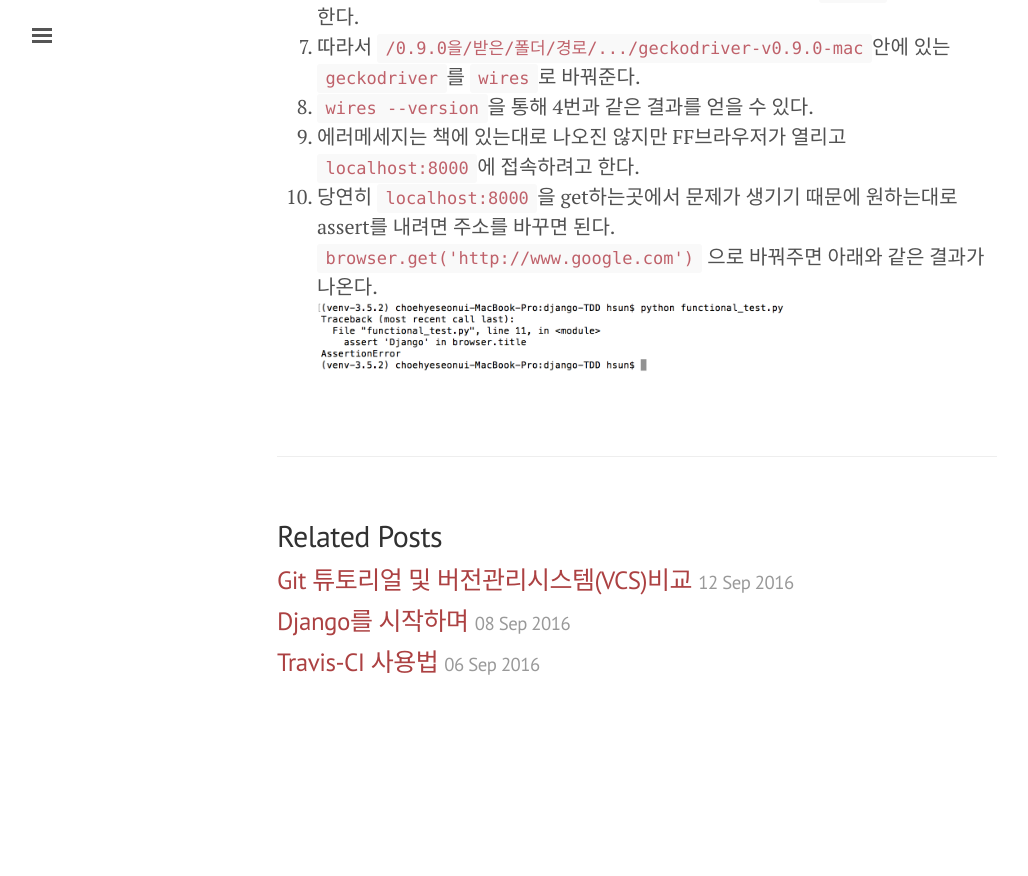
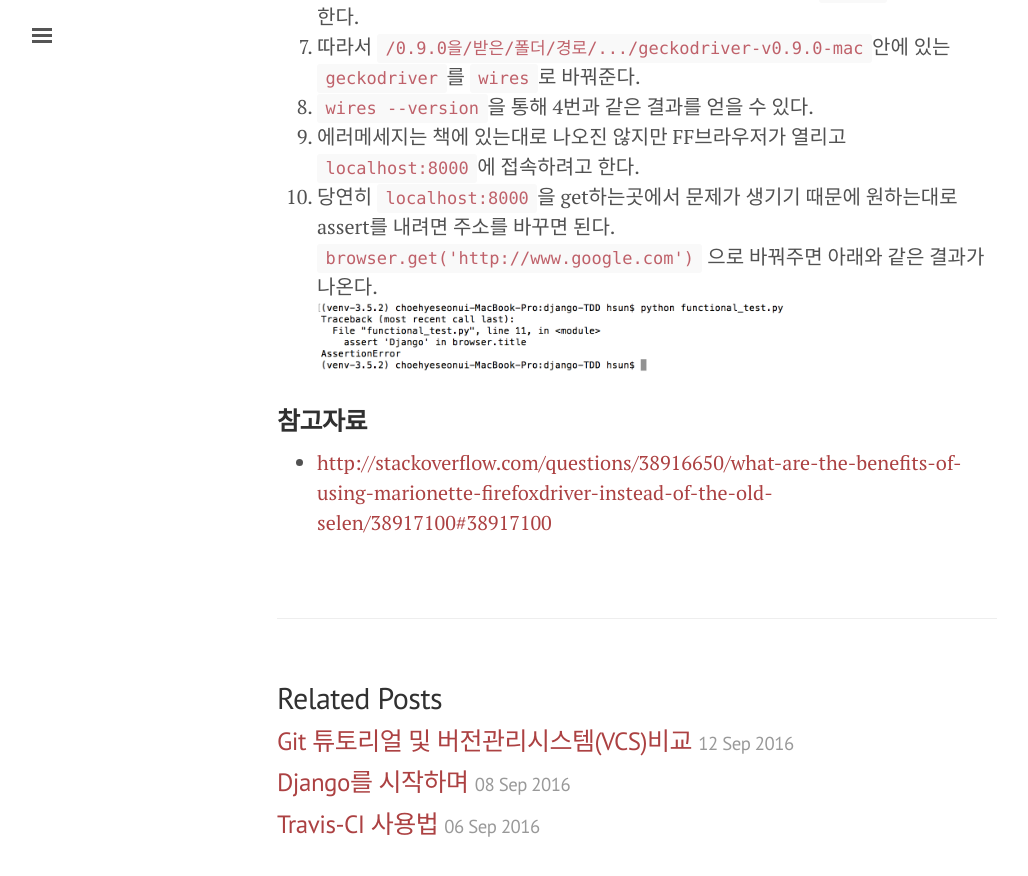
Before and after one commit to hyesun03/hyesun03.github.io, a Jekyll site: the page built from _posts/2016-09-19-djangoTDD01.md, in a window 1280 px wide and 900 px high, scrolled down 1843 px. Shown: the top 876 px of the window, without its empty margins (3-1031 px from the left). Built offline with Jekyll 4.4.1, drawn with Linux system fonts in a browser that asks for light colours; comment, search, counter and statistics services are not loaded; before the commit the page ends 2582 px from its top, so only the background shows below that; some of the changed text lies outside the part shown.

Commit message:
참고자료 추가

```diff
--- a/_posts/2016-09-19-djangoTDD01.md
+++ b/_posts/2016-09-19-djangoTDD01.md
@@ -43,3 +44,6 @@ assert 'Django' in browser.title
 10. 당연히 `localhost:8000`을 get하는곳에서 문제가 생기기 때문에 원하는대로 assert를 내려면 주소를 바꾸면 된다.    `browser.get('http://www.google.com')`
 으로 바꿔주면 아래와 같은 결과가 나온다.
 ![Django TDD p5: functional_test.py]({{ site.url }}/images/djangoTDD_2.png)
+
+### **참고자료**
+* [http://stackoverflow.com/questions/38916650/what-are-the-benefits-of-using-marionette-firefoxdriver-instead-of-the-old-selen/38917100#38917100](http://stackoverflow.com/questions/38916650/what-are-the-benefits-of-using-marionette-firefoxdriver-instead-of-the-old-selen/38917100#38917100)
```
Also changed, not shown: other parts of _posts/2016-09-19-djangoTDD01.md (+2 -1 lines).
